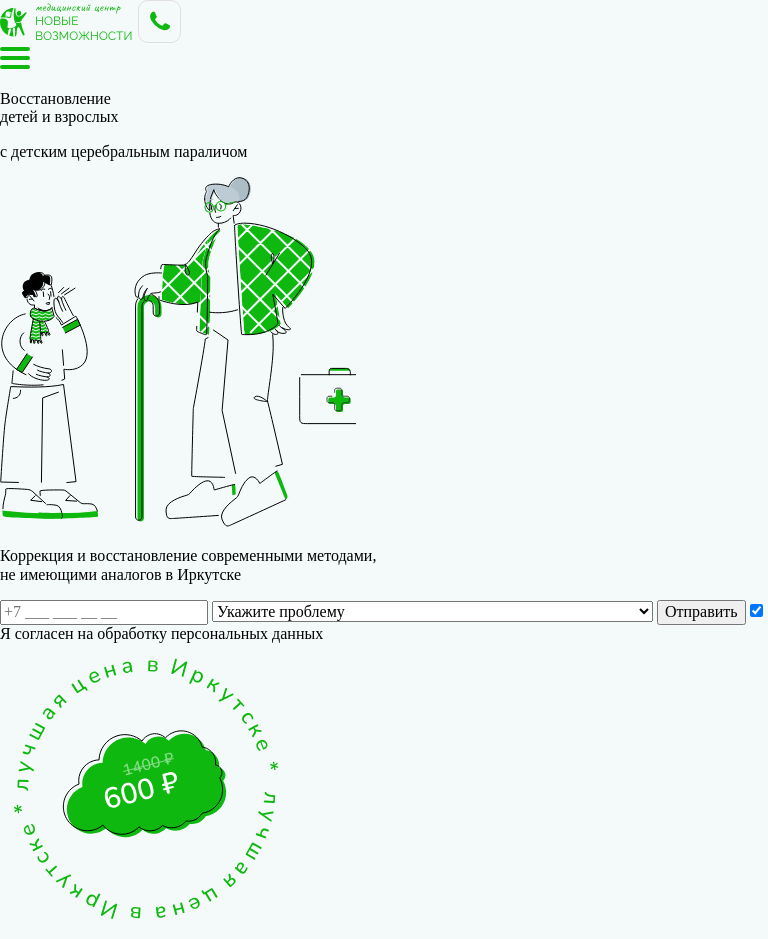
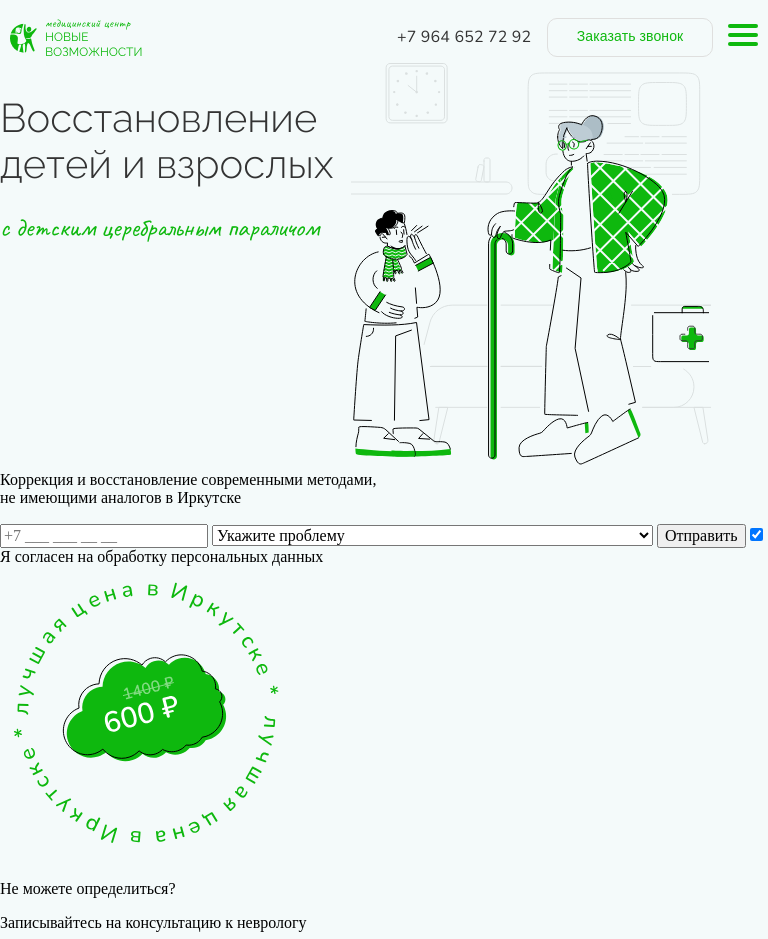
Before and after one commit to woachkatzl/Sass-adaptive-page, a plain HTML site: page index.html in a window 768 px wide. Shown: the top 939 px of the page. Drawn offline with nearby package versions, Linux system fonts and the light colour scheme.

Commit message:
header tablet version, first draft

```diff
--- a/index.html
+++ b/index.html
@@ -27,9 +27,11 @@
                 <a class="header__home" href="index.html">
                     <img src="images/logo-green.svg" alt="Логотип">
                 </a>
-                <a class="header__call-req" href="#">
-                    <img src="images/phone.svg" alt="Заказать звонок">
+                <a class="header__tel" href="tel.:+79646527292">+7 964 652 72 92</a>
+                <a class="header__call-btn header__call-btn--mbl" href="#">
+                    <img class="header__img" src="images/phone.svg" alt="Заказать звонок">
                 </a>
+                <a class="header__tel header__call-btn--dsk" href="tel.:+79646527292">Заказать звонок</a>
                 <div class="header__menu">
                     <img class="header__burger" src="images/burger.svg" alt="Меню">
                 </div>
--- a/styles/components/_header.scss
+++ b/styles/components/_header.scss
@@ -1,5 +1,11 @@
 @use '../abstracts/index.scss' as a;
 @use '../abstracts/mixins.scss' as *;
+
+
+.header__img {
+    min-width: 100%;
+    max-width: 100%;
+}
 
 
 //Mobile version
@@ -13,15 +19,27 @@
 
     .header__home {
         margin-left: 10px;
+        width: 133px;
+        height: 43px;
+    }
+
+    .header__tel,
+    .header__call-btn--dsk {
+        display: none;
+    }
+
+    .header__call-btn {
+        width: 43px;
+        height: 43px;
     }
 
     .header__name1 {
-        @include large-txt (32px, 300);
+        @include large-txt (2em, 300);
         text-align: center;
     }
 
     .header__name2 {
-        @include cursive (26px, center);
+        @include cursive (1.625em, center);
     }
 
     .header__graphic {
@@ -36,9 +54,84 @@
         align-self: flex-end;
         max-width: 350px;
     }
+}
 
-    .header__img {
-        min-width: 100%;
-        max-width: 100%;
+//Tablet version
+@media screen and (min-width: 721px) and (max-width: 960px) {
+
+    .header {
+        background-image: url(../images/intro-bg.svg);
+        background-repeat: no-repeat;
+        background-position: 86% 10px;
+    }
+
+    .header__info {
+        display: grid;
+        grid-template: 75px / 1fr 150px 181px 40px;
+        align-items: center;
+    }
+
+    .header__home {
+        margin-left: 10px;
+        width: 133px;
+        height: 43px;
+    }
+
+    .header__tel {
+        @include main-txt (1em, 400);
+        color: a.$main-txt-color;
+        letter-spacing: 0.01em;
+    }
+
+    // .header__call-btn {
+    //     display: flex;
+    //     justify-content: center;
+    //     align-items: center;
+    //     width: 164px;
+    //     height: 37px;
+    //     border: 1px solid a.$border-color-1;
+    //     border-radius: 10px;
+    //     @include main-txt (0.875em, 400);
+    //     color: a.$main-hlt-color;
+    // }
+
+    .header__call-btn--mbl {
+        display: none;
+    }
+
+    .header__call-btn--dsk {
+        display: flex;
+        justify-content: center;
+        align-items: center;
+        width: 164px;
+        height: 37px;
+        border: 1px solid a.$border-color-1;
+        border-radius: 10px;
+        @include main-txt (0.875em, 400);
+        color: a.$main-hlt-color;
+    }
+
+    .header__graphic {
+        position: relative;
+        height: 380px;
+    }
+
+    .header__img-box {
+        position: absolute;
+        right: 59px;
+        top: 40px;
+    }
+
+    .header__name {
+        padding-top: 20px;
+    }
+
+    .header__name1 {
+        @include large-txt (2.5em, 300);
+        margin: 0;
+    }
+
+    .header__name2 {
+        @include cursive (1.625em, auto);
     }
 }
```
Also changed, not shown: styles/styles.css.
